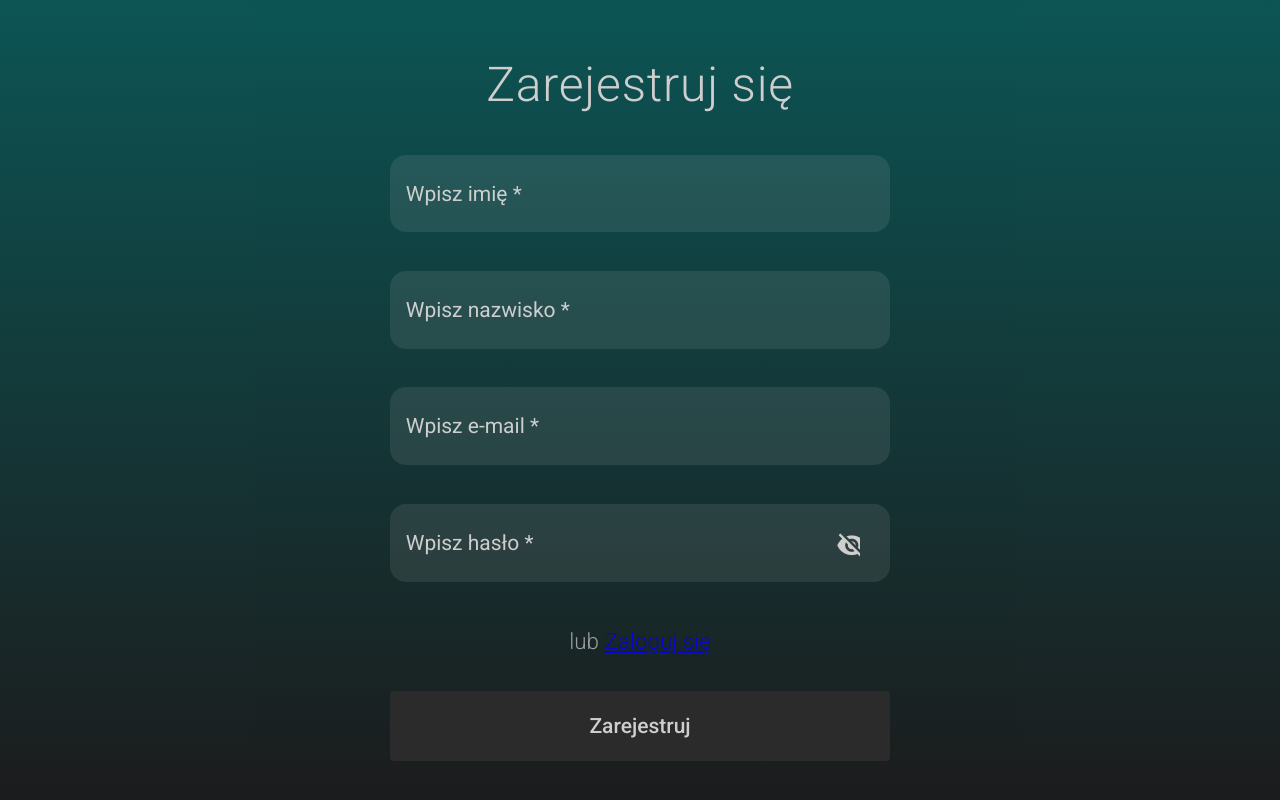
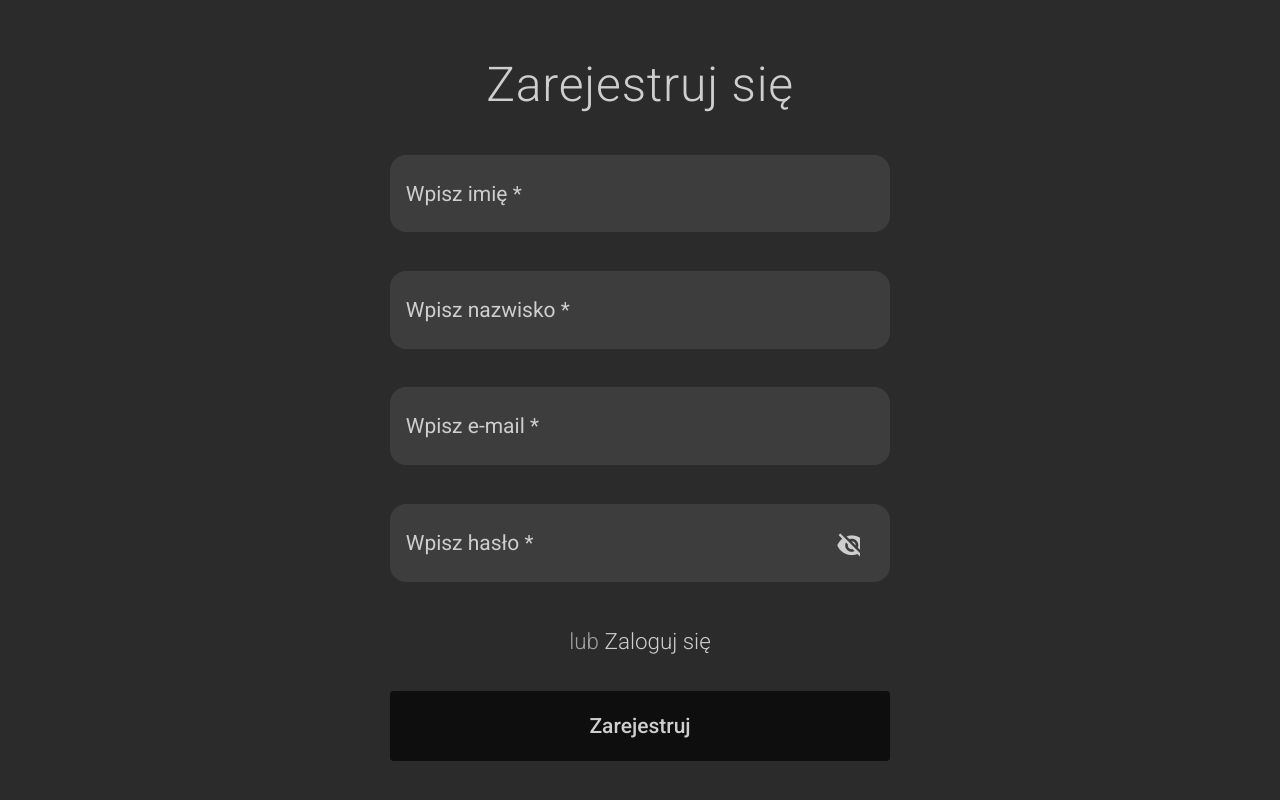
Before and after one commit to POLSL-GRUPA-2/gornik-zabrze-training-app-front, an Angular app: page /register in a window 1280 px wide. Built offline with nearby package versions, Linux system fonts and the light colour scheme.

Commit message:
fixed regex for password

```diff
--- a/src/app/components/login/login.component.html
+++ b/src/app/components/login/login.component.html
@@ -37,7 +37,7 @@
         Nie posiadasz konta?
         <a routerLink="/register" class="highlight">Zarejestruj się</a>
       </div>
-      <button mat-button class="no-hover-effect" type="submit">Zaloguj</button>
+      <button mat-button type="submit">Zaloguj</button>
     </form>
   </div>
 </div>
--- a/src/app/components/register/register.component.html
+++ b/src/app/components/register/register.component.html
@@ -47,16 +47,14 @@
           <mat-icon>{{ hide ? 'visibility_off' : 'visibility' }}</mat-icon>
         </button>
         <mat-error *ngIf="password.invalid">{{ getPassword() }}</mat-error>
-        <mat-error *ngIf="password.errors?.pattern">{{
-          getPasswordPattern()
-        }}</mat-error>
+        <mat-error *ngIf="password.errors?.pattern">
+          {{ getPasswordPattern() }}
+        </mat-error>
       </mat-form-field>
       <div class="spacing">
         lub <a routerLink="/login" class="highlight">Zaloguj się</a>
       </div>
-      <button mat-button class="no-hover-effect" type="submit">
-        Zarejestruj
-      </button>
+      <button mat-button type="submit">Zarejestruj</button>
     </form>
   </div>
 </div>
--- a/src/app/components/register/register.component.scss
+++ b/src/app/components/register/register.component.scss
@@ -59,14 +59,15 @@
   height: 100%;
   margin: auto;
   width: auto;
-  background: -webkit-linear-gradient(
-    colors.$accent-primary-color,
-    colors.$text-primary-color
-  );
-  background: linear-gradient(
-    colors.$accent-primary-color,
-    colors.$background-secondary-color
-  );
+  // background: -webkit-linear-gradient(
+  //   colors.$accent-primary-color,
+  //   colors.$text-primary-color
+  // );
+  // background: linear-gradient(
+  //   colors.$accent-primary-color,
+  //   colors.$background-secondary-color
+  // );
+  //background: colors.$background-secondary-color;
   opacity: 0.85;
   padding-left: 35px;
   padding-right: 35px;
@@ -85,12 +86,16 @@
 
 ::ng-deep .mat-button {
   color: colors.$text-primary-color;
-  background-color: colors.$background-primary-color-dark;
+  background-color: colors.$button-primary-color;
   width: 100%;
   height: 70px;
   font-size: 1.5em;
   cursor: pointer;
-  border-radius: 0;
+  //border-radius: 0;
+}
+a {
+  color: colors.$text-primary-color;
+  text-decoration: none;
 }
 
 @media (max-width: 570px) {
--- a/src/app/components/register/register.component.ts
+++ b/src/app/components/register/register.component.ts
@@ -18,7 +18,9 @@ export class RegisterComponent implements OnInit {
   email = new FormControl('', [Validators.required, Validators.email])
   password = new FormControl('', [
     Validators.required,
-    Validators.pattern('^(?=.*d)(?=.*[a-z])(?=.*[A-Z])(?=.*[a-zA-Z]).{8,}$'),
+    Validators.pattern(
+      '^(?=[^A-Z]*[A-Z])(?=[^a-z]*[a-z])(?=\\D*\\d)[A-Za-z\\d!$%@#£€*?&]{8,}$'
+    ),
   ])
 
   hide = true
@@ -79,6 +81,6 @@ export class RegisterComponent implements OnInit {
   }
 
   getPasswordPattern() {
-    return 'Hasło musi zawierać min 8 znaków, 1 literę, 1 cyfrę'
+    return 'Hasło min 8 znaków, 1 wielka litera, 1 mała litera, 1 cyfra'
   }
 }
--- a/src/app/styles/colors.scss
+++ b/src/app/styles/colors.scss
@@ -12,6 +12,8 @@ $tabbar-text-primary-color-dark: #11303a;
 
 $background-primary-color: #e4e4e4;
 $background-primary-color-dark: #2b2b2b;
+
+$button-primary-color: #0a0a0a;
 
 $colors: (
   --accent-primary-color: (
```
